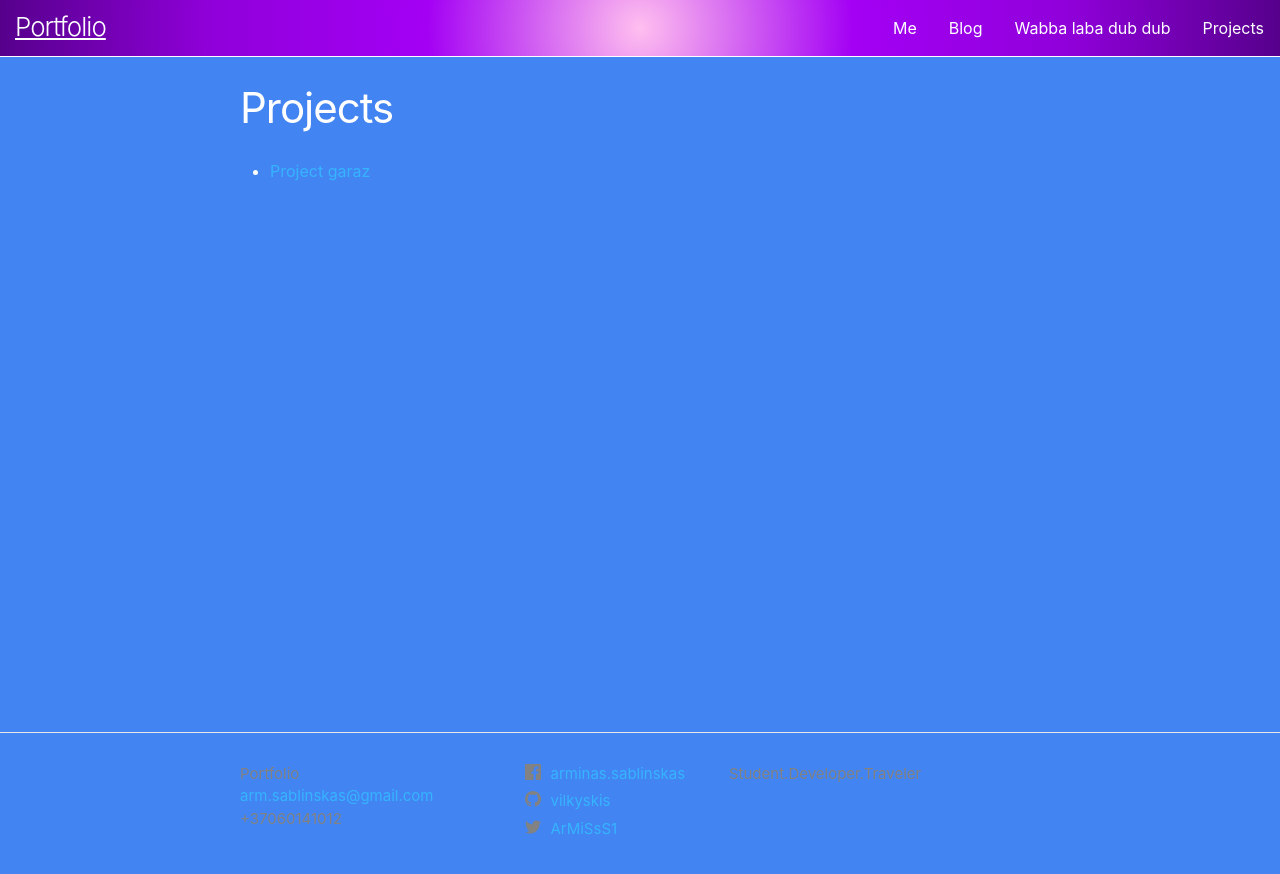
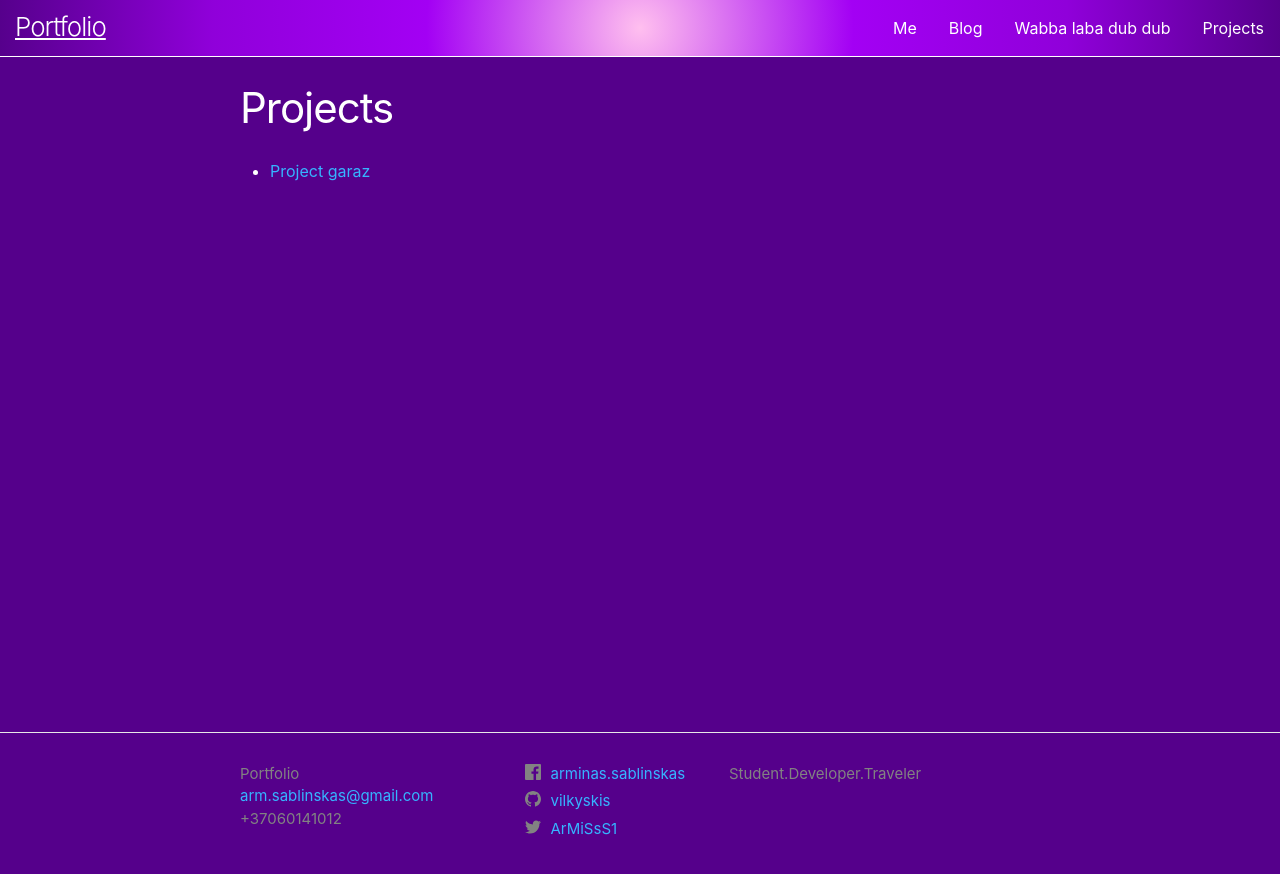
Before and after one commit to vilkyskis/vilkyskis.github.io, a Jekyll site: the page built from projects.md, in a window 1280 px wide. Shown: the top 874 px of the page. Built offline with Jekyll 4.4.1, drawn with Linux system fonts in a browser that asks for light colours.

Commit message:
Update _syntax-highlighting.scss

```diff
--- a/_sass/minima/_syntax-highlighting.scss
+++ b/_sass/minima/_syntax-highlighting.scss
@@ -81,7 +81,7 @@ body {
     background-color: #222;
   }
   50% {
-    background-color: #4285f4;
+    background-color: #56008c;
   }
   100% {
     background-color: #222;
```
